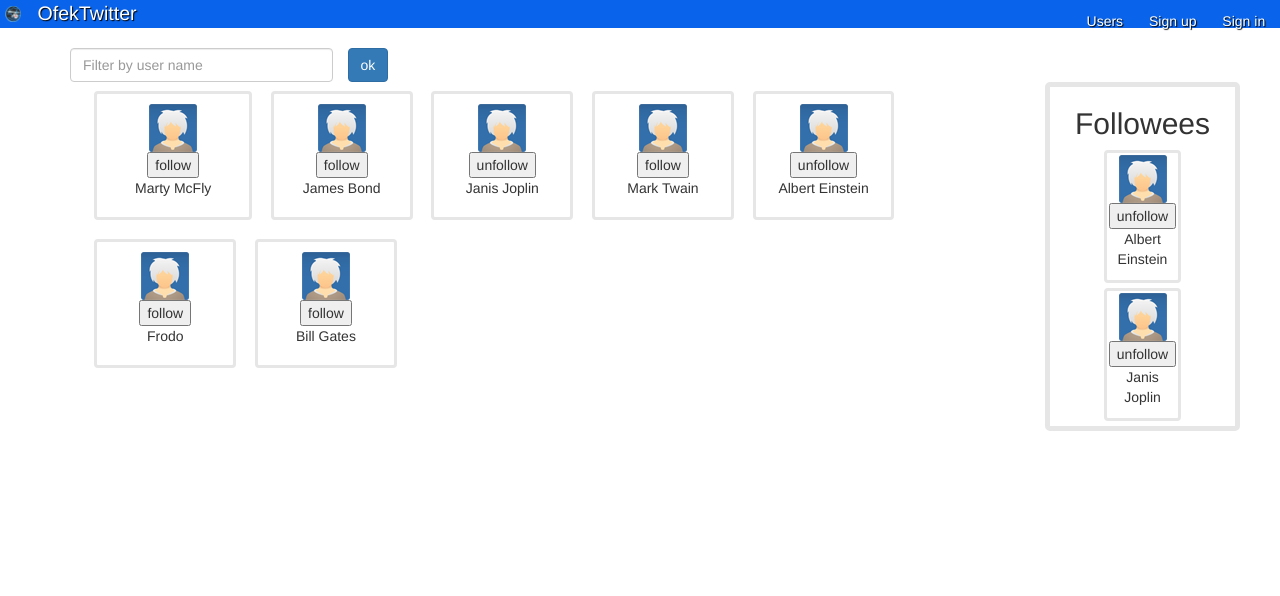
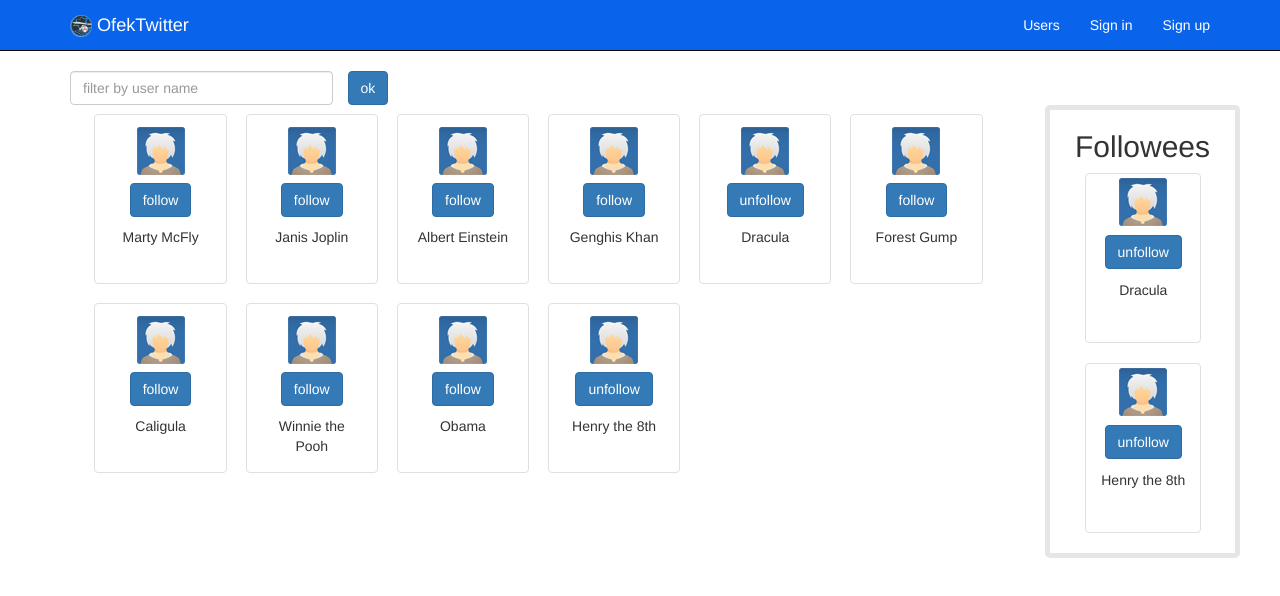
Before and after one commit to Sagie501/WebCourse, a plain HTML site: page OfekTwitter/usersBootstrap.html in a window 1280 px wide. Drawn offline with Linux system fonts and the light colour scheme.

Commit message:
Finished bootstrap exrc

```diff
--- /dev/null
+++ b/OfekTwitter/css/generalBootstrap.css
@@ -0,0 +1,22 @@
+.navbar-inverse{
+    background-color: #0a64eb !important;
+}
+
+nav .header-btn {
+    color: white !important;
+}
+
+nav .header-btn:hover {
+    color: #e1e1e1;
+    text-decoration: none;
+}
+
+nav img {
+    height: 1.7vw;
+    vertical-align: middle;
+    display: inline !important;
+}
+
+nav .main-option {
+    font-size: 130%;
+}
--- a/OfekTwitter/css/usersBootstrap.css
+++ b/OfekTwitter/css/usersBootstrap.css
@@ -1,41 +1,33 @@
-.main {
-    margin: auto;
-    width: 75%;
-}
-
 .user {
     padding: 1%;
     margin: 1%;
-    border: 3px solid #e6e6e6;
+    border: 1px solid #e0e0e0;
     border-radius: 4px;
     text-align: center;
-    width: 15%;
-}
-
-.user:hover {
-    border: 3px solid #cecece;
-}
-
-.users {
-    /*width: 70%;*/
-    /*float: left;*/
+    height: 170px;
+    width: 14% !important;
 }
 
 aside .followees {
-    /* width: 20%;
-    float: right; */
     text-align: center;
     border: 5px solid #e6e6e6;
     border-radius: 5px;
 }
 
 .followe {
-    margin-bottom: 5px;
-    margin-left: auto;
-    margin-right: auto;
-    width: 50%;
+    margin-bottom: 20px;
+    margin-left: 13%;
+    width: 75% !important;
 }
 
-.move_to_left {
-    float: left;
+.user_name {
+    margin-top: 10%;
 }
+
+.user input {
+    margin-top: 8%;
+}
+
+.user_avatar {
+    margin-top: 2%;
+}
--- a/OfekTwitter/usersBootstrap.html
+++ b/OfekTwitter/usersBootstrap.html
@@ -3,27 +3,32 @@
 <head>
     <meta charset="UTF-8">
     <title>Ofek Twitter | Users</title>
-    <link rel="stylesheet" href="css/general.css">
+    <link rel="stylesheet" href="css/generalBootstrap.css">
     <link rel="stylesheet" href="css/usersBootstrap.css">
     <link rel="stylesheet" href="css/bootstrap/bootstrap.min.css">
 </head>
 <body>
 <header>
-    <nav>
-        <img src="images/ofek.png" class="header-btn" alt="Ofek Logo">
-        <a href="indexBootstrap.html" class="header-btn main-option">OfekTwitter</a>
-        <ul class="navbar_options">
-            <li><a href="usersBootstrap.html" class="header-btn option">Users</a></li>
-            <li><a href="#" class="header-btn option">Sign up</a></li>
-            <li><a href="#" class="header-btn option">Sign in</a></li>
-        </ul>
+    <nav class="navbar navbar-inverse navbar-static-top" role="navigation">
+        <div class="container">
+            <div class="navbar-header">
+                <a href="indexBootstrap.html" class="navbar-brand header-btn main-option">
+                    <img src="images/ofek.png" class="image-logo" alt="Ofek Logo">
+                    OfekTwitter
+                </a>
+            </div>
+            <ul class="nav navbar-nav navbar-right">
+                <li><a href="usersBootstrap.html" class="header-btn">Users</a></li>
+                <li><a href="#" class="header-btn">Sign in</a></li>
+                <li><a href="#" class="header-btn">Sign up</a></li>
+            </ul>
+        </div>
     </nav>
 </header>
-<br/>
 <div class="container">
     <div class="row">
         <div class="col-md-3">
-            <input type="text" placeholder="Filter by user name" class="form-control">
+            <input type="text" placeholder="filter by user name" class="form-control">
         </div>
         <input type="button" value="ok" class="btn btn-primary">
     </div>
@@ -34,63 +39,90 @@
                     <div class="user_avatar">
                         <img src="images/useravatar.png" alt="User Avatar">
                     </div>
-                    <input type="button" value="follow">
+                    <input type="button" value="follow" class="btn btn-primary">
                     <div class="user_name">
                         <p>Marty McFly</p>
                     </div>
                 </div>
-                <div class="user move_to_left">
+                <div class="user col-md-2">
                     <div class="user_avatar">
                         <img src="images/useravatar.png" alt="User Avatar">
                     </div>
-                    <input type="button" value="follow">
-                    <div class="user_name">
-                        <p>James Bond</p>
-                    </div>
-                </div>
-                <div class="user move_to_left">
-                    <div class="user_avatar">
-                        <img src="images/useravatar.png" alt="User Avatar">
-                    </div>
-                    <input type="button" value="unfollow">
+                    <input type="button" value="follow" class="btn btn-primary">
                     <div class="user_name">
                         <p>Janis Joplin</p>
                     </div>
                 </div>
-                <div class="user move_to_left">
+                <div class="user col-md-2">
                     <div class="user_avatar">
                         <img src="images/useravatar.png" alt="User Avatar">
                     </div>
-                    <input type="button" value="follow">
-                    <div class="user_name">
-                        <p>Mark Twain</p>
-                    </div>
-                </div>
-                <div class="user move_to_left">
-                    <div class="user_avatar">
-                        <img src="images/useravatar.png" alt="User Avatar">
-                    </div>
-                    <input type="button" value="unfollow">
+                    <input type="button" value="follow" class="btn btn-primary">
                     <div class="user_name">
                         <p>Albert Einstein</p>
                     </div>
                 </div>
-                <div class="user move_to_left">
+                <div class="user col-md-2">
                     <div class="user_avatar">
                         <img src="images/useravatar.png" alt="User Avatar">
                     </div>
-                    <input type="button" value="follow">
+                    <input type="button" value="follow" class="btn btn-primary">
                     <div class="user_name">
-                        <p>Frodo</p>
+                        <p>Genghis Khan</p>
                     </div>
                 </div>
-                <div class="user move_to_left">
+                <div class="user col-md-2">
                     <div class="user_avatar">
                         <img src="images/useravatar.png" alt="User Avatar">
                     </div>
-                    <input type="button" value="follow">
+                    <input type="button" value="unfollow" class="btn btn-primary">
                     <div class="user_name">
-                        <p>Bill Gates</p>
+                        <p>Dracula</p>
+                    </div>
+                </div>
+                <div class="user col-md-2">
+                    <div class="user_avatar">
+                        <img src="images/useravatar.png" alt="User Avatar">
+                    </div>
+                    <input type="button" value="follow" class="btn btn-primary">
+                    <div class="user_name">
+                        <p>Forest Gump</p>
+                    </div>
+                </div>
+                <div class="user col-md-2">
+                    <div class="user_avatar">
+                        <img src="images/useravatar.png" alt="User Avatar">
+                    </div>
+                    <input type="button" value="follow" class="btn btn-primary">
+                    <div class="user_name">
+                        <p>Caligula</p>
+                    </div>
+                </div>
+                <div class="user col-md-2">
+                    <div class="user_avatar">
+                        <img src="images/useravatar.png" alt="User Avatar">
+                    </div>
+                    <input type="button" value="follow" class="btn btn-primary">
+                    <div class="user_name">
+                        <p>Winnie the Pooh</p>
+                    </div>
+                </div>
+                <div class="user col-md-2">
+                    <div class="user_avatar">
+                        <img src="images/useravatar.png" alt="User Avatar">
+                    </div>
+                    <input type="button" value="follow" class="btn btn-primary">
+                    <div class="user_name">
+                        <p>Obama</p>
+                    </div>
+                </div>
+                <div class="user col-md-2">
+                    <div class="user_avatar">
+                        <img src="images/useravatar.png" alt="User Avatar">
+                    </div>
+                    <input type="button" value="unfollow" class="btn btn-primary">
+                    <div class="user_name">
+                        <p>Henry the 8th</p>
                     </div>
                 </div>
             </div>
@@ -101,18 +133,18 @@
                         <div class="user_avatar">
                             <img src="images/useravatar.png" alt="User Avatar">
                         </div>
-                        <input type="button" value="unfollow">
+                        <input type="button" value="unfollow" class="btn btn-primary">
                         <div class="user_name">
-                            <p>Albert Einstein</p>
+                            <p>Dracula</p>
                         </div>
                     </div>
                     <div class="user followe">
                         <div class="user_avatar">
                             <img src="images/useravatar.png" alt="User Avatar">
                         </div>
-                        <input type="button" value="unfollow">
+                        <input type="button" value="unfollow" class="btn btn-primary">
                         <div class="user_name">
-                            <p>Janis Joplin</p>
+                            <p>Henry the 8th</p>
                         </div>
                     </div>
                 </div>
```
Also changed, not shown: OfekTwitter/indexBootstrap.html (+2 -2 lines).
